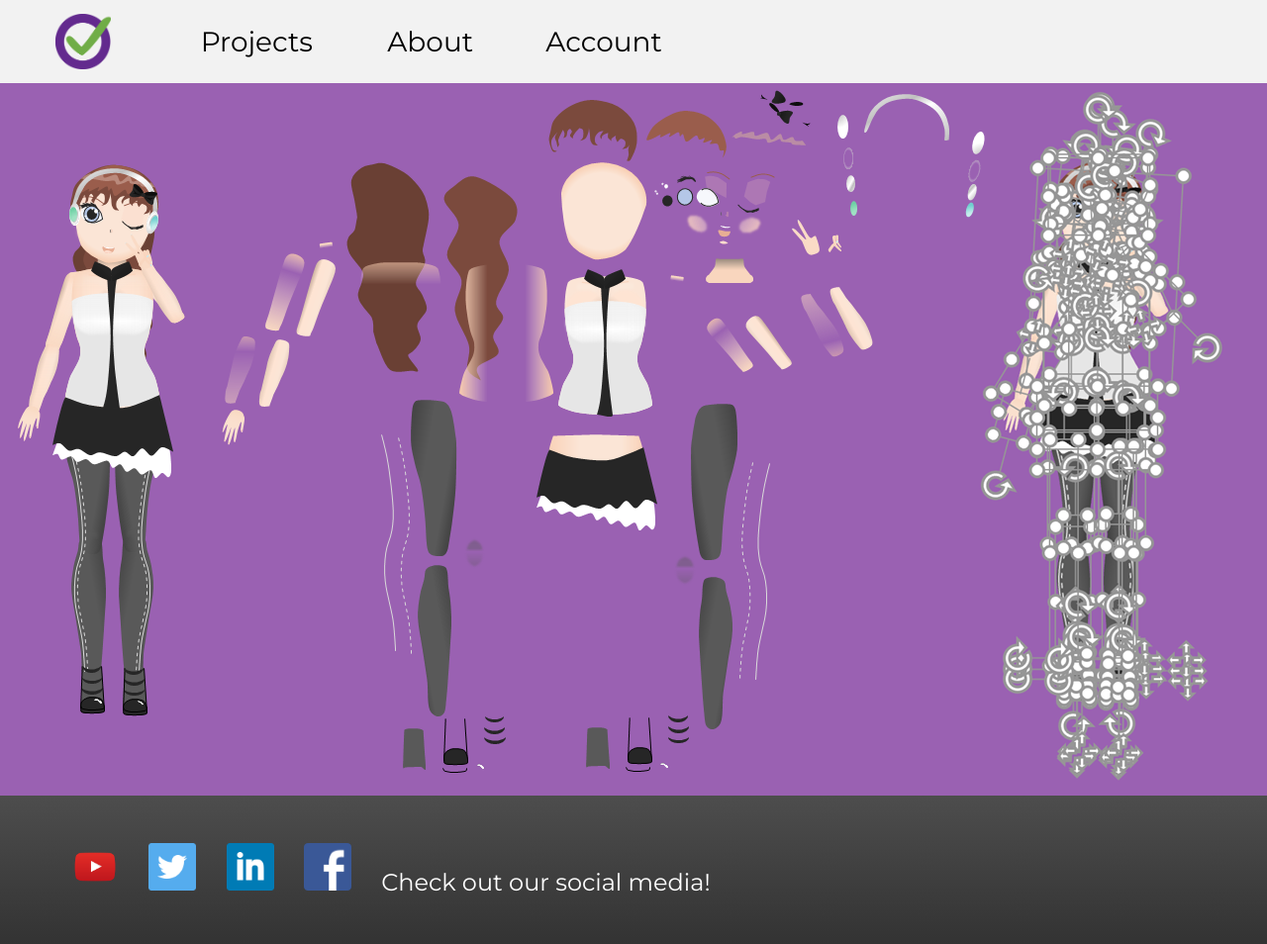
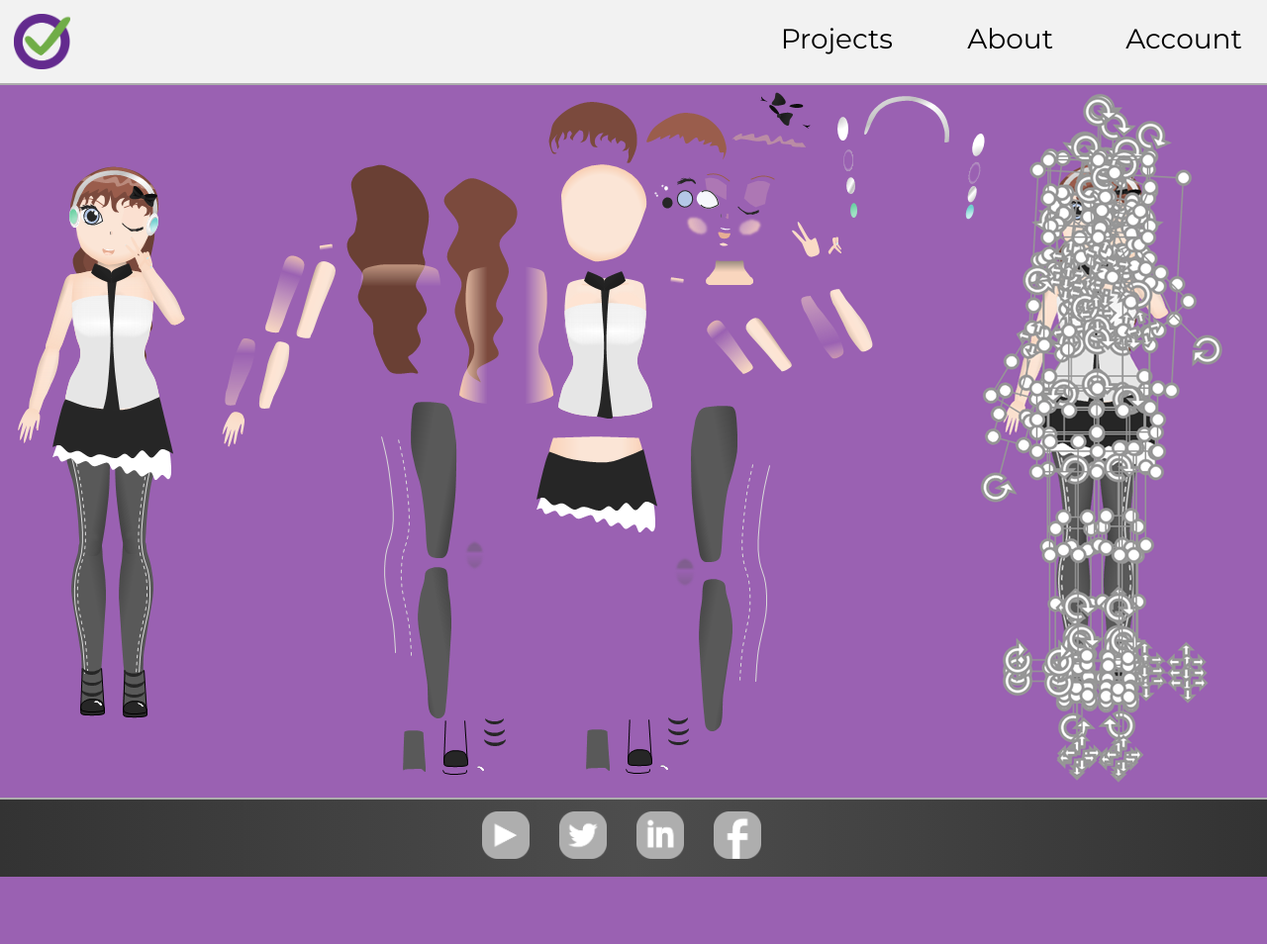
Before and after one commit to JodieMM/OptiSite, a PHP site: page /index.php in a window 1280 px wide. Shown: the whole page at 99% size. After the commit the page ends 886 px from the top, so only its background shows below. Run offline with PHP 8.4, Linux system fonts and the light colour scheme.

Commit message:
redesign including small dividers and header and footer resizing

```diff
--- a/Design/SectorConstants/footer.php
+++ b/Design/SectorConstants/footer.php
@@ -1,7 +1,7 @@
+<div class="thindivider"></div>
 <div class="footer">
 	<a href="https://www.youtube.com/channel/UCiip8jvHNeyuF37XpmbgNog/" target="_blank"><img src="Design/Images/ytlogo.png" alt="Opti YouTube"></a>
 	<a href="https://twitter.com/OptiJodie/" target="_blank"><img src="Design/Images/twitterlogo.png" alt="Opti Twitter"></a>
 	<a href="https://www.linkedin.com/company/opti-technology/" target="_blank"><img src="Design/Images/linkedinlogo.png" alt="Opti LinkedIn"></a>
 	<a href="https://www.facebook.com/OptiJodie/" target="_blank"><img src="Design/Images/fblogo.png" alt="Opti Facebook"></a>
-	Check out our social media!
 </div>
--- a/Design/SectorConstants/header.php
+++ b/Design/SectorConstants/header.php
@@ -17,8 +17,8 @@
 </head>
 <body>
 	<div class="header">
+	<a href="index"><img src="Design/Images/logoPNb.png" alt="Optimator Logo"></a>
 		<ul>
-			<a href="index"><li><img src="Design/Images/logoPNb.png" alt="Optimator Logo"></li></a>
 			<div class="dropdown">
 				<li>Projects</li>
 				<div class="dropdown-options">
@@ -35,6 +35,7 @@
 					<a href="our_policies"><li>Policies</li></a>
 				</div>
 			</div>
-			<a href="account_in"><li class="boldhover">Account</li></a>
+			<a href="account_in"><li>Account</li></a>
 		</ul>
 	</div>
+	<div class="thindivider"></div>
--- a/Design/header.css
+++ b/Design/header.css
@@ -9,42 +9,38 @@ body{
 
 /*--- HEADER STYLES ---*/
 
-ul{
+.header{
+	background-color: #f2f2f2;
+	height: 3em;
+	font-size: 28px;
+}
+
+.header img{
+	height: 2em;
+	padding: 0.5em;
+}
+
+.header ul{
 	display: inline-block;
-	vertical-align: middle;
-	width: 100%;
+	position: absolute;
+	right: 0;
 	margin: 0;
 	padding: 0.5em 0;
-	background-color: #f2f2f2;
-	font-size: 28px;
-	color: black;
 }
 
-li{
+.header li{
 	display: inline-block;
-	vertical-align: middle;
 	width: 5em;
-	padding: 0 0.5em;
+	padding: 0.3em 0.5em;
 	text-align: center;
 	color: black;
 }
 
-.header{
-	background-color: #f2f2f2;
-}
-
-.header img{
-	display: inline-block;
-	height: 2em;
-	margin: auto;
-}
-
-li.boldhover:hover{
+.header a:hover{
 	font-weight: bold;
 }
 
 .dropdown{
-    position: relative;
     display: inline-block;
 }
 
@@ -55,7 +51,7 @@ li.boldhover:hover{
 
 @keyframes dropdownslide{
 	from {top: 0.8em; opacity: 0;}
-	to {top: 1.21em; opacity: 1;}
+	to {top: 2.31em; opacity: 1;}
 }
 
 .dropdown-options{
@@ -75,16 +71,13 @@ li.boldhover:hover{
 	padding-bottom: 0.5em;
 }
 
-.dropdown-options a:hover{
-	font-weight: bold;
-}
 
 @media all and (max-width: 660px){
-	li{
+	.header li{
 		padding: 0em 0.5em 0.5em 0.5em;
 	}
 
-	ul{
+	.header ul{
 		padding: 0em;
 		padding-top: 0.5em;
 	}
@@ -94,10 +87,9 @@ li.boldhover:hover{
 
 /*--- FOOTER STYLES ---*/
 .footer{
-	display: block;
-	padding: 2em 3em;
-	background: linear-gradient(to bottom, #4d4d4d, #333333);
-	color: white;
+	padding: 0.5em;
+	background: linear-gradient(to left, #333333, #4d4d4d, #333333);
+	text-align: center;
 }
 
 .footer img{
--- a/Design/style.css
+++ b/Design/style.css
@@ -138,6 +138,12 @@ h1{
 	border-bottom-color: #6666ff;
 }
 
+.thindivider{
+	width: 100%;
+	height: 2px;
+	background-color: #adadad;
+}
+
 
 /* For Tablets */
 @media only screen and (min-width: 768px){
```
Also changed, not shown: Design/Images/0fblogo.png (added), Design/Images/0linkedinlogo.png (added), Design/Images/0twitterlogo.png (added), Design/Images/0ytlogo.png (added), Design/Images/fblogo.png, Design/Images/linkedinlogo.png, Design/Images/twitterlogo.png, Design/Images/ytlogo.png, 1 other file.
